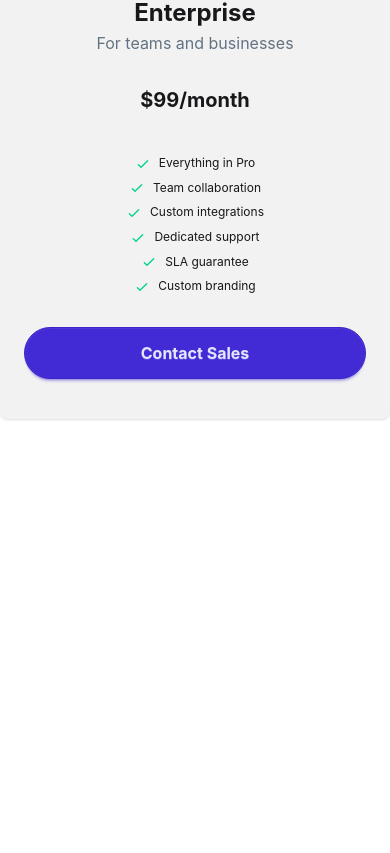
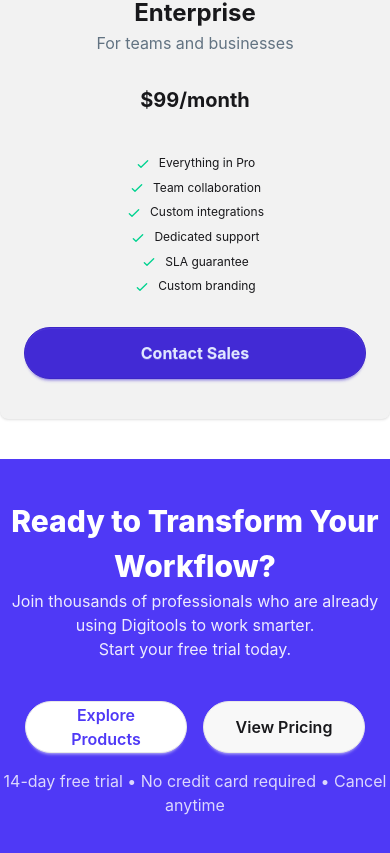
Before and after one commit to mojahidulislam12/Assignment-6, a React (Vite) app: page / in a window 390 px wide. Shown: the part 6460-7313 px from the top of the page. Before the commit the page ends 6919 px from the top, so only its background shows below. Built offline with nearby package versions, Linux system fonts and the light colour scheme.

Commit message:
WorkFlow Section Responsive

```diff
--- a/src/Components/WorkFlow/WorkFlow.jsx
+++ b/src/Components/WorkFlow/WorkFlow.jsx
@@ -2,10 +2,10 @@ import React from "react";
 
 const WorkFlow = () => {
   return (
-    <div className="bg-[#4F39F6] hidden">
-      <div className=" py-30">
+    <div className="bg-[#4F39F6]">
+      <div className="py-10 md:py-30">
         <div className="">
-          <h1 className="text-center font-extrabold text-[40px] text-[#FFFFFF]">
+          <h1 className="text-center font-extrabold text-[30px] md:text-[40px] text-[#FFFFFF]">
             Ready to Transform Your Workflow?
           </h1>
           <p className="text-center font-normal text-[16px] text-[#FFFFFF] opacity-90">
```
